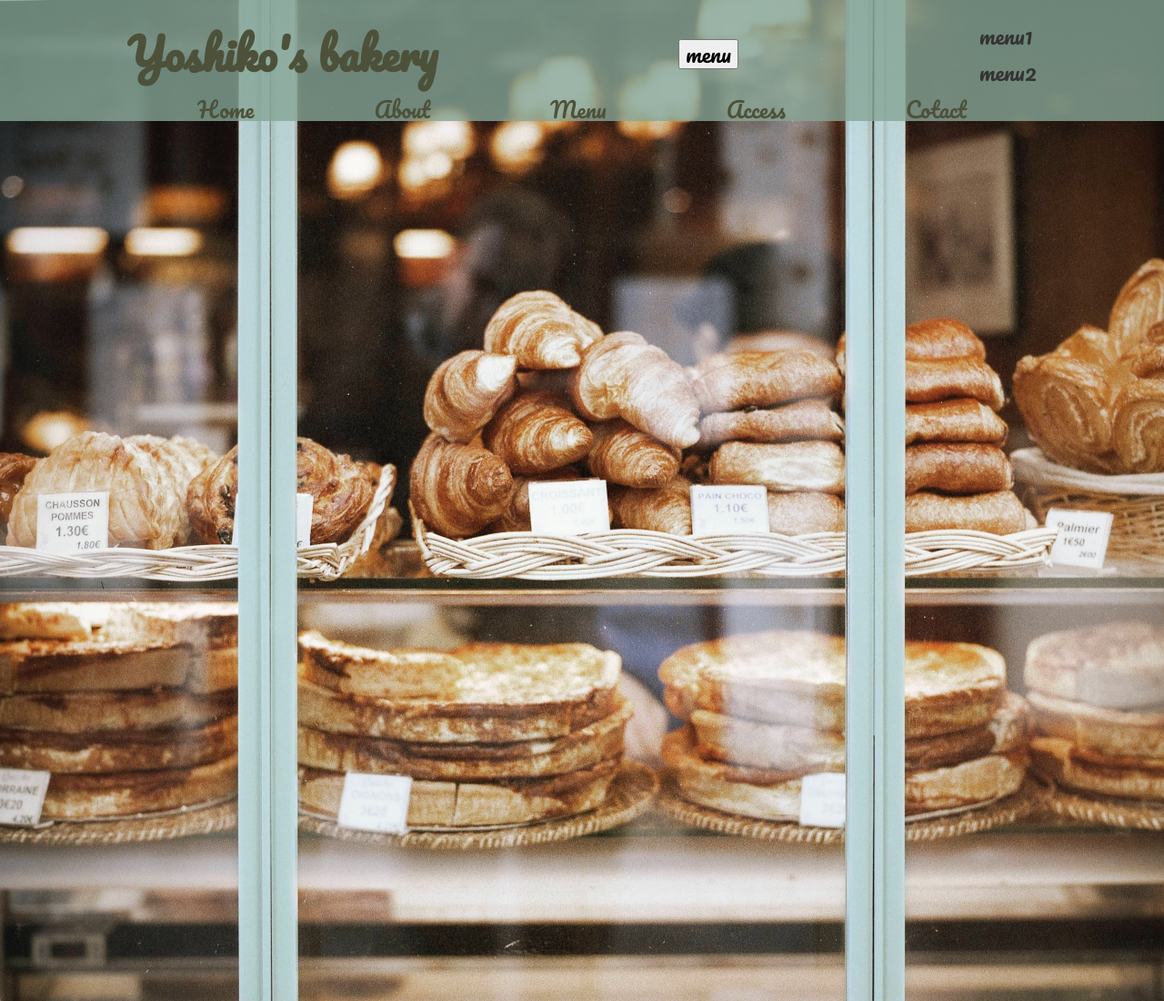
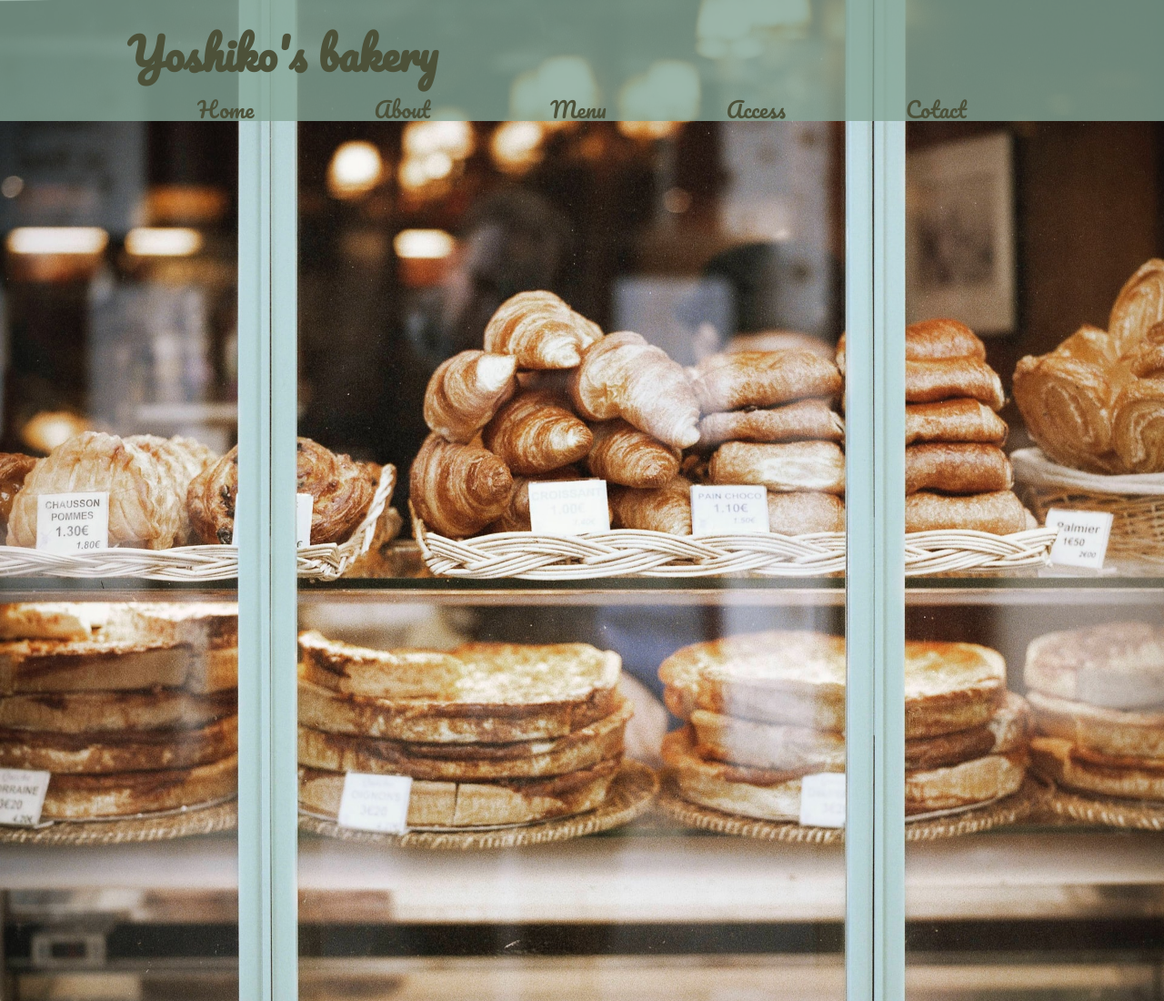
Before and after one commit to Lanimi2007/yoshikosbakery.github.io, a plain HTML site: page index.html in a window 1280 px wide. Shown: the top 1100 px of the page at 91% size. Drawn offline with nearby package versions, Linux system fonts and the light colour scheme; a script that the page names is missing.

Commit message:
Update index.html

```diff
--- a/index.html
+++ b/index.html
@@ -16,12 +16,7 @@
            <div class="container header-container">
                <div class="header-inner">
                    <h1 class="fadeIn"><a href="#">Yoshiko's bakery</a></h1>
-                <button>menu</button>
-                    <ul class="toggle">
-                        <li>menu1</li>
-                        <li>menu2</li>
-                    </ul>
-                </div><!-- /header-inner -->
+               </div><!-- /header-inner -->
             </div><!-- header-container -->
         </header>
         <!-- ============= /header ============= -->
```
